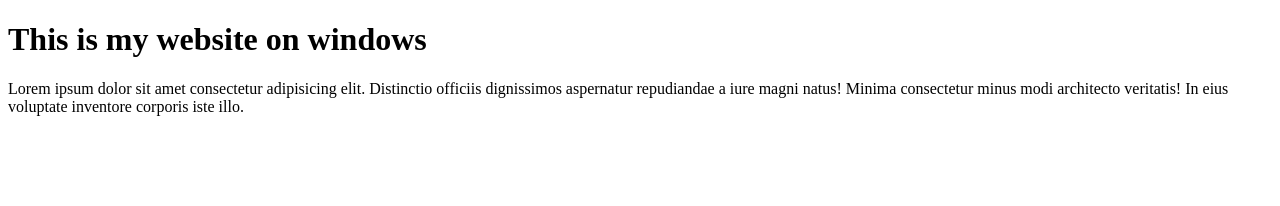
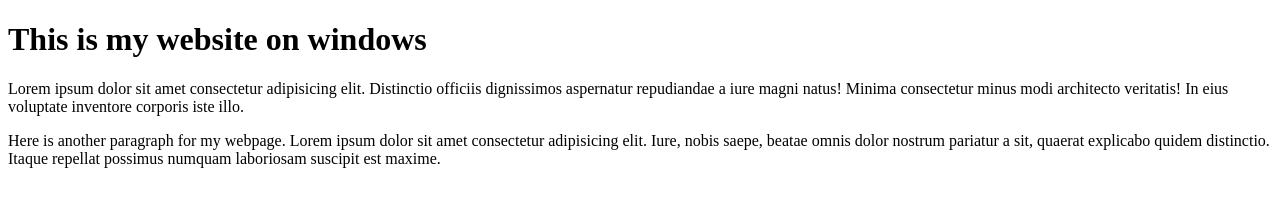
Before and after one commit to Web284/Myfirstsite, a plain HTML site: page index.html in a window 1280 px wide. Drawn offline with Linux system fonts and the light colour scheme.

Commit message:
added new paragraph

```diff
--- a/index.html
+++ b/index.html
@@ -11,5 +11,7 @@
     <p>Lorem ipsum dolor sit amet consectetur adipisicing elit. Distinctio officiis dignissimos aspernatur repudiandae a iure magni natus! Minima consectetur minus modi architecto veritatis! In eius voluptate inventore corporis iste illo.
     </p>
 
+    <p>Here is another paragraph for my webpage. Lorem ipsum dolor sit amet consectetur adipisicing elit. Iure, nobis saepe, beatae omnis dolor nostrum pariatur a sit, quaerat explicabo quidem distinctio. Itaque repellat possimus numquam laboriosam suscipit est maxime.</p>
+
 </body>
 </html>
```
